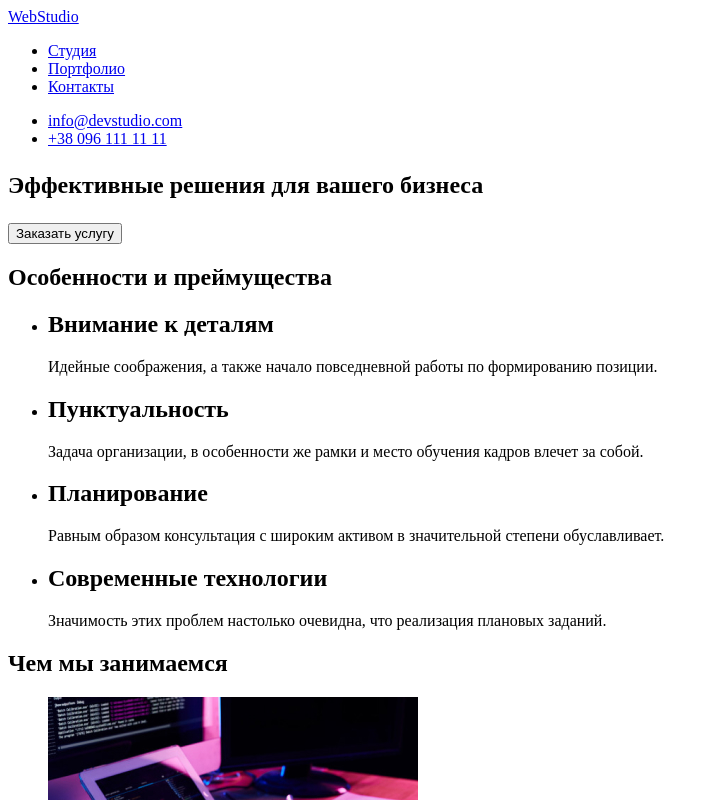
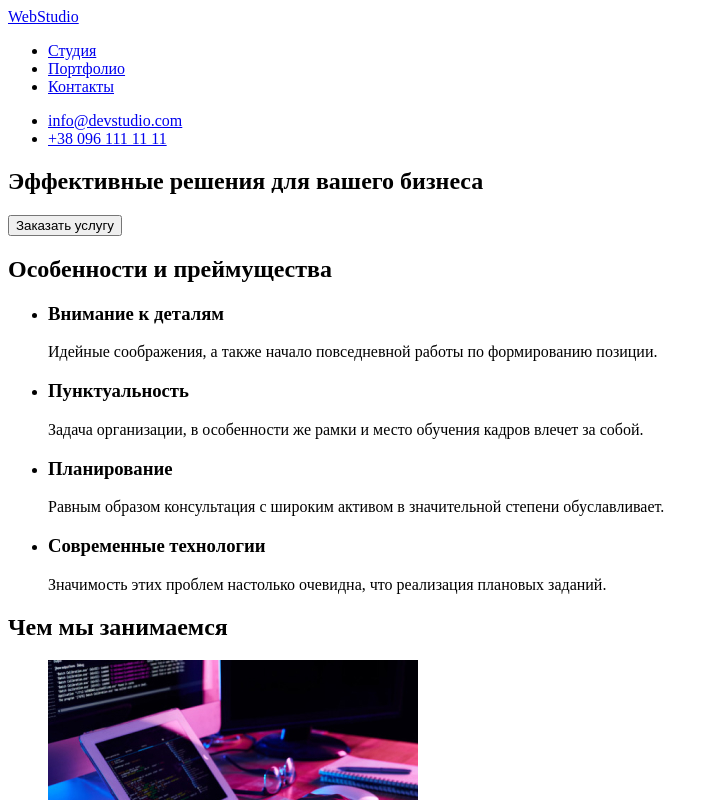
Before and after one commit to LefanTwelve/goit-markup-hw-01, a plain HTML site: page index.html in a window 1280 px wide. Shown: the top 800 px of the page, without its empty margins (0-719 px from the left). Drawn offline with Linux system fonts and the light colour scheme.

Commit message:
Update 13.07 (16:53pm)

```diff
--- a/index.html
+++ b/index.html
@@ -20,41 +20,43 @@
 </nav>
 <ul>
     <li><a href="mailto:info@devstudio.com">info@devstudio.com</a></li>
-    <li><a href="tel:+38 096 111 11 11">+38 096 111 11 11</a></li>
+    <li><a href="tel:+380961111111">+38 096 111 11 11</a></li>
 </ul>
     </header>
+<main>
 
     <!--bg-->
     <section>
-        <h1><p>Эффективные решения для вашего бизнеса</p></h1>
+        <h1>Эффективные решения для вашего бизнеса</h1>
         <button type="button">Заказать услугу</button>
     </section>
 
 
     <!--main content-->
-    <main>
+
 <section>
     <h2>Особенности и преймущества</h2> <!--скрытый заг.-->
     <ul>
         <li>
-            <h2>Внимание к деталям</h2>
+            <h3>Внимание к деталям</h3>
             <p>Идейные соображения, а также начало повседневной работы по формированию позиции.</p>
         </li>
         <li>
-            <h2>Пунктуальность</h2>
+            <h3>Пунктуальность</h3>
             <p>Задача организации, в особенности же рамки и место обучения кадров влечет за собой.</p>
         </li>
         <li>
-            <h2>Планирование</h2>
+            <h3>Планирование</h3>
             <p>Равным образом консультация с широким активом в значительной степени обуславливает.</p>
         </li>
         <li>
-            <h2>Современные технологии</h2>
+            <h3>Современные технологии</h3>
             <p>Значимость этих проблем настолько очевидна, что реализация плановых заданий.</p>
         </li>
     </ul>
 </section>
 
+<section>
         <h2>Чем мы занимаемся</h2>
         <ul>
             <li>
@@ -68,10 +70,11 @@
                 <img src="./images/imgwwdo3.jpg" alt="design" width="370" />
             </li>
         </ul>
+</section>
 
     <!--section bg-->
     <section>
-<h2><p>Наша команда</p></h2>
+<h2>Наша команда</h2>
 <ul>
     <li>
             <img src="./images/img.jpg" alt="worker1" width="270" />
```
Lines whose indentation alone changed are shown as unchanged.
